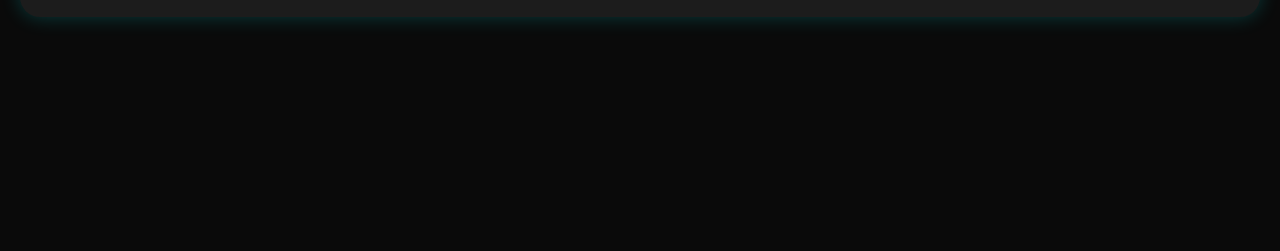
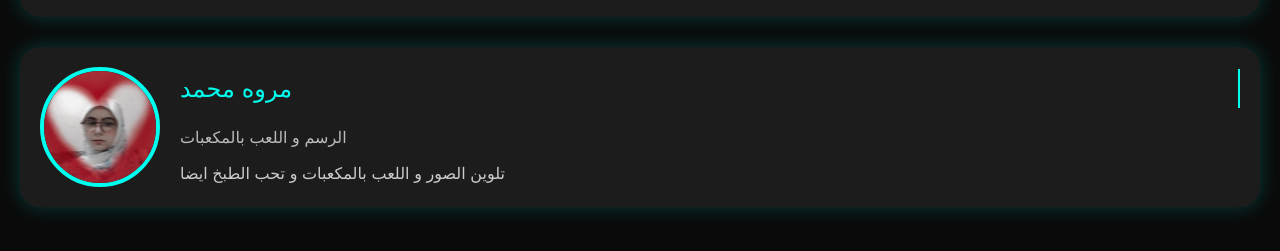
Before and after one commit to Nourilden/family2, a plain HTML site: page index.html in a window 1280 px wide. Shown: the part 1414-1665 px from the top of the page. Before the commit the page ends 1511 px from the top, so only its background shows below. Drawn offline with Linux system fonts and the light colour scheme.

Commit message:
Update index.html

```diff
--- a/index.html
+++ b/index.html
@@ -291,5 +291,15 @@
     <div class="dev-desc">و تحب الطبخ كثيرا و تعمل سلاسل من الخرز و الاشياء الاخري و تحب الطبخ و الرسم</div>
   </div>
   </div>
+  <div class="developer">
+  <div class="dev-img">
+    <img src="images/Zahraa.png" alt="Developer 3">
+  </div>
+  <div class="dev-info">
+    <div class="dev-name">مروه محمد</div>
+    <div class="dev-role">الرسم و اللعب بالمكعبات </div>
+    <div class="dev-desc">تلوين الصور و اللعب بالمكعبات و تحب الطبخ ايضا</div>
+  </div>
+  </div>
 </body>
 </html>
```
